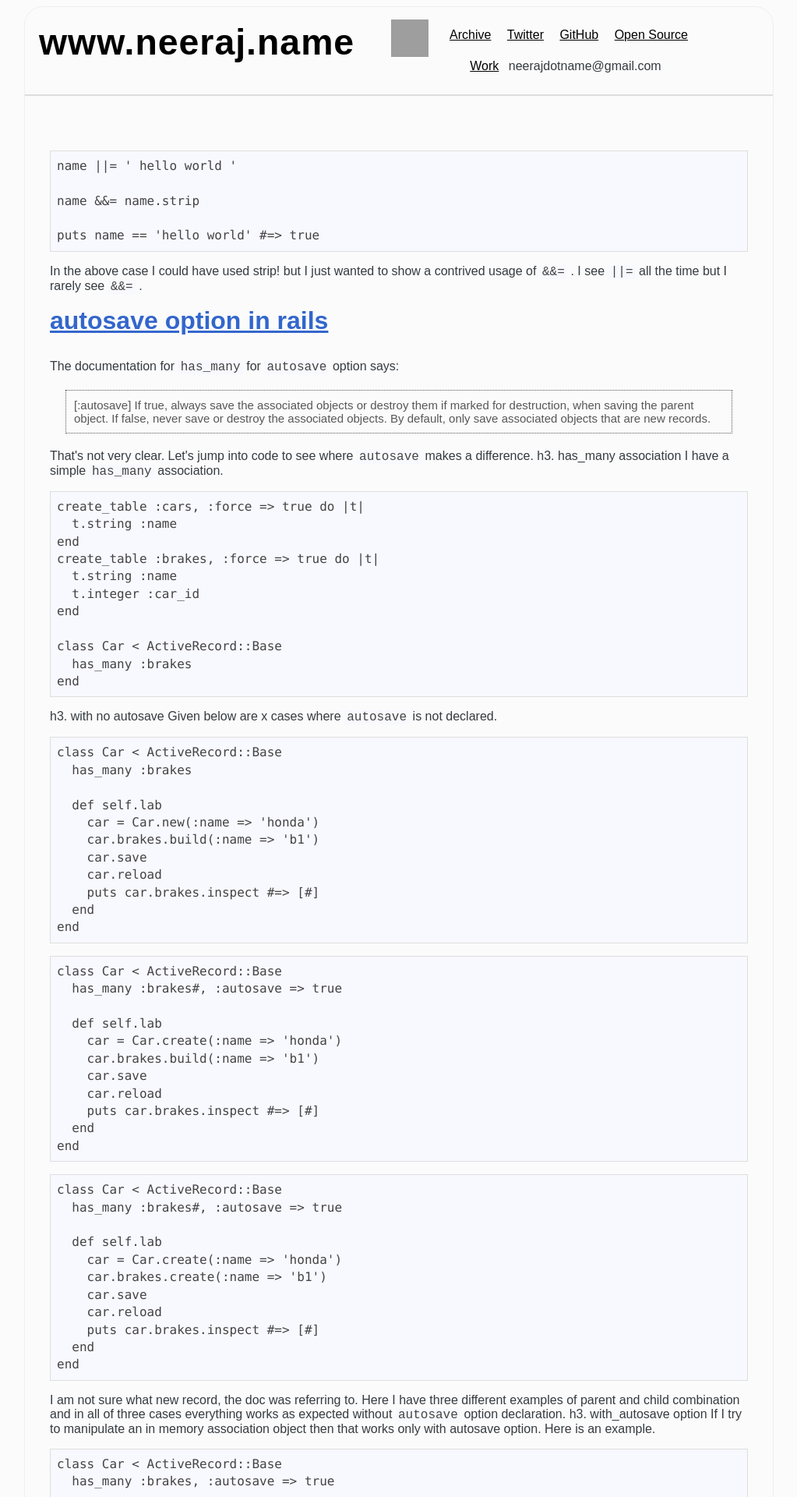
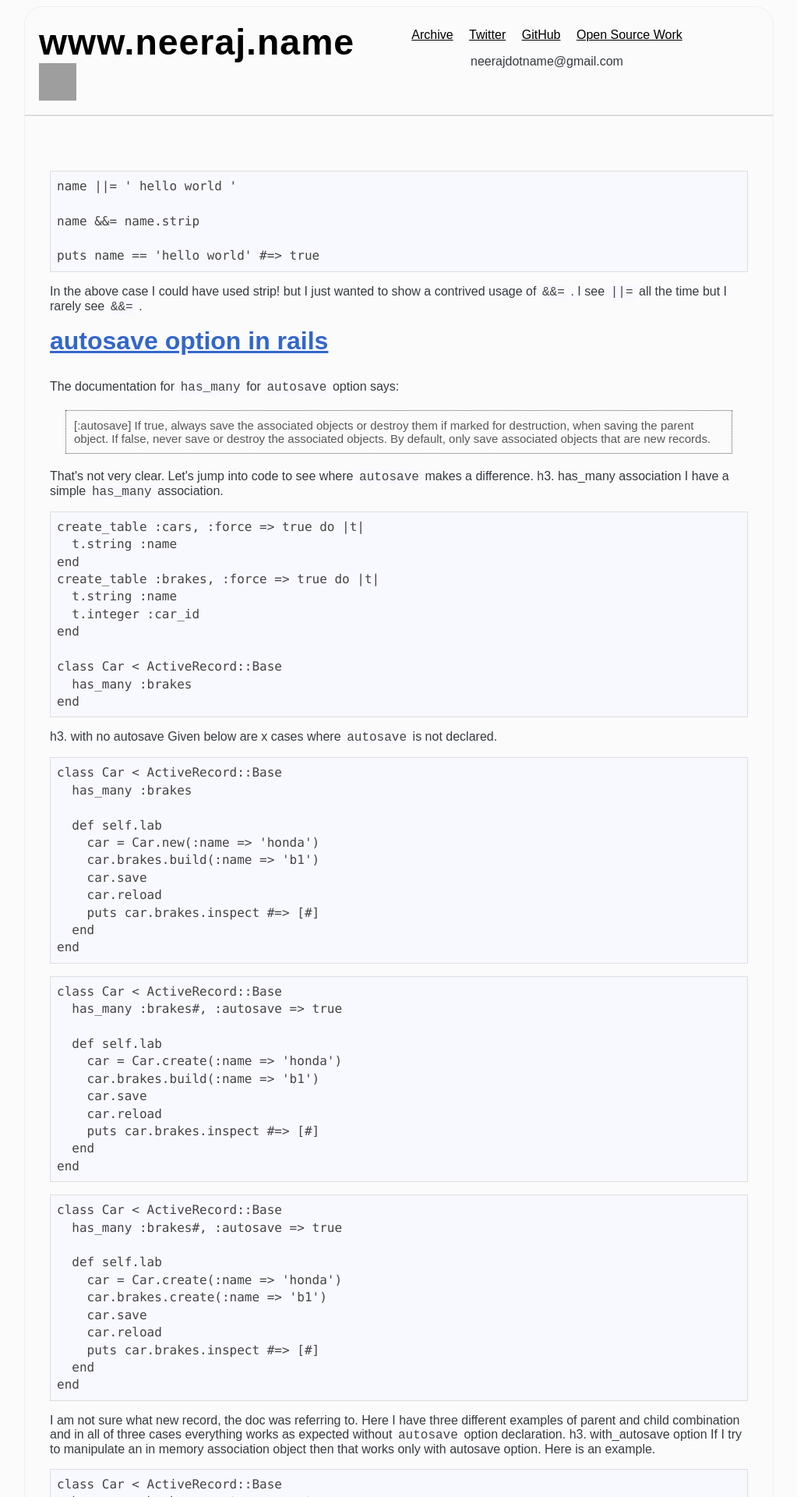
Before and after one commit to neerajsingh0101/blog, a Jekyll site: the page built from index.html, in a window 1280 px wide. Shown: the top 1920 px of the page at 78% size, without its empty margins (128-1151 px from the left). Built offline with Jekyll 4.4.1, drawn with Linux system fonts in a browser that asks for light colours; grey boxes are pictures that could not be loaded.

Commit message:
css change

```diff
--- a/_layouts/master.html
+++ b/_layouts/master.html
@@ -15,11 +15,12 @@
     <div id='wrapper'>
 
       <div id='header'>
-        <h1><a href='/'>www.neeraj.name</a>
-
+        <h1>
+          <a href='/'>www.neeraj.name</a>
+          <br />
+            <img src='http://www.gravatar.com/avatar/934f858e451cf9b771996b2940cd696b?s=140&d=http%3A%2F%2Fgithub.com%2Fimages%2Fgravatars%2Fgravatar-140.png' width='48' height='48' style='float:left;'/>
         </h1>
         <div id='menu'>
-            <img src='http://www.gravatar.com/avatar/934f858e451cf9b771996b2940cd696b?s=140&d=http%3A%2F%2Fgithub.com%2Fimages%2Fgravatars%2Fgravatar-140.png' width='48' height='48' style='float:left;'/>
           <ul>
             <li><a href='/archive.html'>Archive</a></li>
             <li><a href='http://twitter.com/neerajdotname'>Twitter</a></li>
--- a/stylesheets/master.css
+++ b/stylesheets/master.css
@@ -82,6 +82,7 @@ tt {
 }
 
 #menu ul {
+  padding:0;
   list-style: none;
   margin: 0;
   text-align: center;
@@ -89,6 +90,8 @@ tt {
 
 #menu ul li {
   display: inline;
+  margin:0;
+  padding:0;
 }
 
 #menu ul li a {
```
